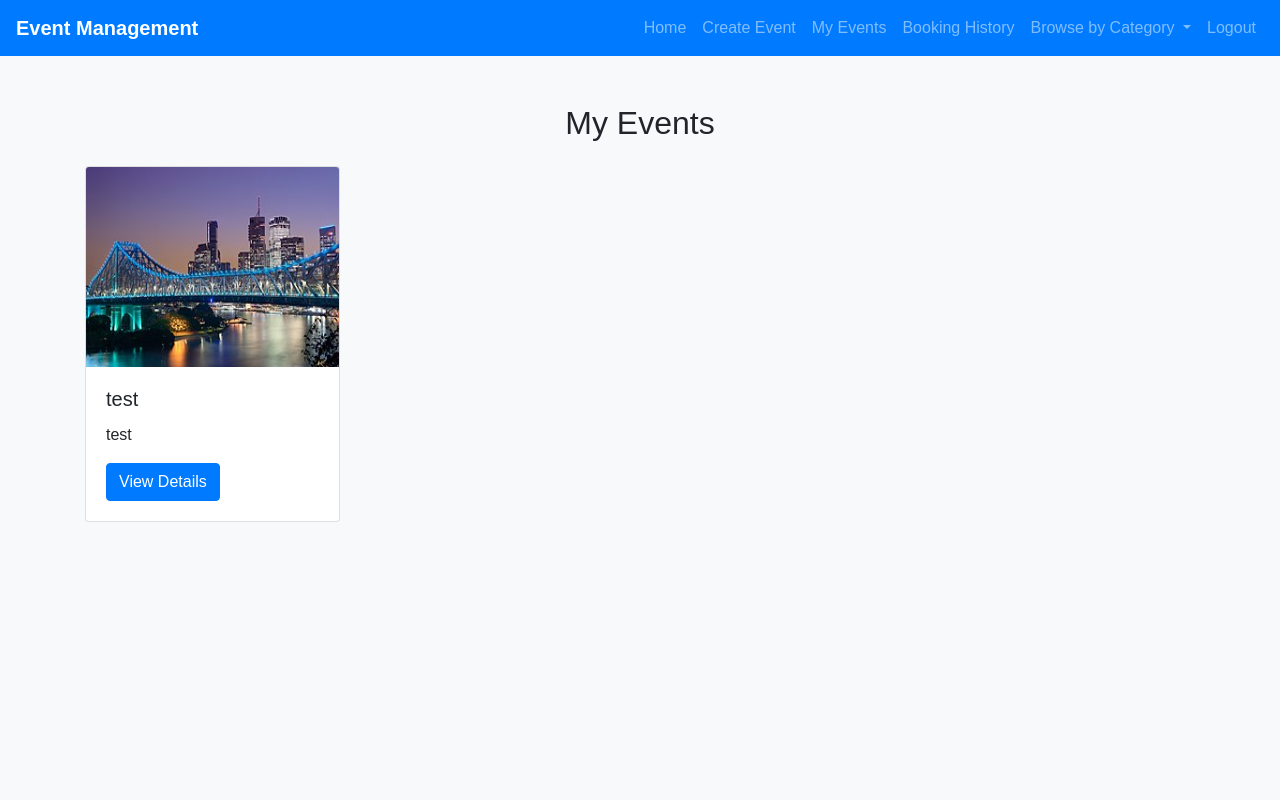
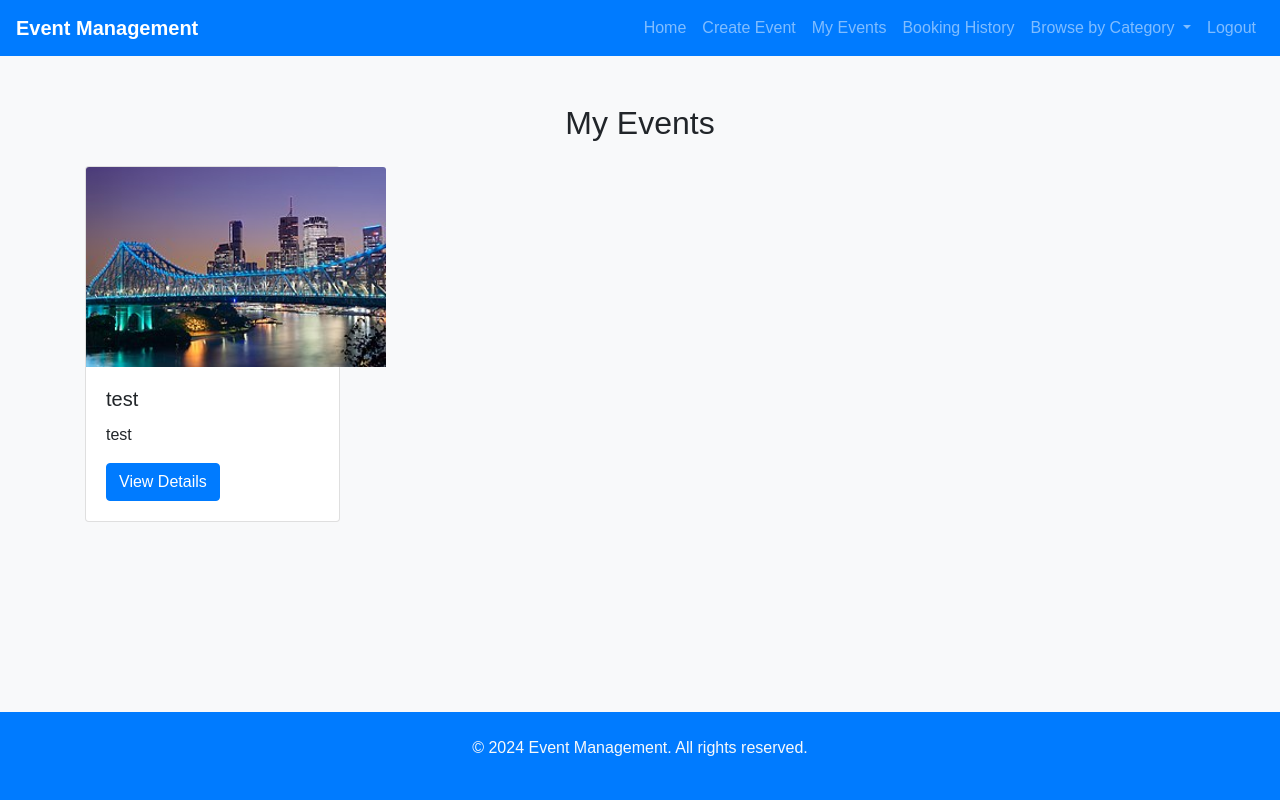
Before and after one commit to angeliqueneale/group64, a Flask app: page /events/my_event in a window 1280 px wide. Run offline with Flask 3, Linux system fonts and the light colour scheme; a user stored in the database is signed in; some libraries are stand-ins or nearby versions.

Commit message:
fix formatting issues

```diff
--- a/a3_starter_code/projectfile/website/static/css/main.css
+++ b/a3_starter_code/projectfile/website/static/css/main.css
@@ -4,6 +4,10 @@
 body {
     font-family: 'Arial', sans-serif;
     background-color: #f8f9fa;
+    display: flex;
+    flex-direction: column;
+    min-height: 100vh;
+    margin: 0;
 }
 
 /* Jumbotron (Hero Section) */
--- a/a3_starter_code/projectfile/website/templates/home.html
+++ b/a3_starter_code/projectfile/website/templates/home.html
@@ -9,7 +9,7 @@
     <!-- Custom CSS -->
     <link rel="stylesheet" href="{{ url_for('static', filename='css/main.css') }}">
 </head>
-<body>
+<body style="display: flex; flex-direction: column; min-height: 100vh; margin: 0;">
     <!-- Navigation Bar -->
     <nav class="navbar navbar-expand-lg navbar-dark bg-primary">
         <a class="navbar-brand" href="#">Event Management</a>
@@ -66,6 +66,8 @@
         </div>
     </nav>
 
+    <!-- Main Content -->
+    <main style="flex: 1;">
         <!-- Banner Section -->
         <section class="jumbotron text-center bg-light">
             <div class="container">
@@ -129,6 +131,7 @@
                 </div>
             </div>
         </section>
+    </main>
 
     <!-- Footer -->
     <footer class="bg-primary text-light py-4 text-center">
--- a/a3_starter_code/projectfile/website/templates/my_events.html
+++ b/a3_starter_code/projectfile/website/templates/my_events.html
@@ -4,13 +4,13 @@
 <head>
     <meta charset="UTF-8">
     <meta name="viewport" content="width=device-width, initial-scale=1.0">
-    <title>Event Management - Home</title>
+    <title>Event Management - My Events</title>
     <!-- Bootstrap CSS -->
     <link rel="stylesheet" href="https://stackpath.bootstrapcdn.com/bootstrap/4.5.2/css/bootstrap.min.css">
     <!-- Custom CSS -->
     <link rel="stylesheet" href="{{ url_for('static', filename='css/main.css') }}">
 </head>
-<body>
+<body style="display: flex; flex-direction: column; min-height: 100vh; margin: 0;">
     <!-- Navigation Bar -->
     <nav class="navbar navbar-expand-lg navbar-dark bg-primary">
         <a class="navbar-brand" href="#">Event Management</a>
@@ -29,14 +29,9 @@
                 <li class="nav-item {% if request.endpoint == 'main.create_event' %}active{% endif %}">
                     <a class="nav-link" href="{{ url_for('event.create') }}">Create Event</a>
                 </li>
-
-
-
                 <li class="nav-item {% if request.endpoint == 'main.book_event' %}active{% endif %}">
-                    <a class="nav-link" href="{{ url_for('event.my_events') }}">My Events</a></a>
+                    <a class="nav-link" href="{{ url_for('event.my_events') }}">My Events</a>
                 </li>
-
-
                 <li class="nav-item {% if request.endpoint == 'main.booking_history' %}active{% endif %}">
                     <a class="nav-link" href="{{ url_for('main.booking_history') }}">Booking History</a>
                 </li>
@@ -67,24 +62,39 @@
         </div>
     </nav>
 
-
-
-    <section class="container my-5 content">
+    <!-- Main Content -->
+    <main class="container my-5 flex-grow-1">
         <h2 class="text-center mb-4">My Events</h2>
         <div class="row">
             {% for event in events %}
                 <div class="col-md-3 mb-4">
                     <div class="card">
                         <!-- Use a default image if event.image is not available -->
-                        <img src="{{ url_for('static', filename=event.image) }}" class="card-img-top" style="width: 300x; height: 200px" alt="{{ event.name }}">
+                        <img src="{{ url_for('static', filename=event.image) }}" class="card-img-top" style="width: 300px; height: 200px" alt="{{ event.name }}">
                         <div class="card-body">
                             <h5 class="card-title">{{ event.name }}</h5>
                             <p class="card-text">{{ event.description }}</p>
                             <a href="{{ url_for('event.show', id=event.id) }}" class="btn btn-primary">View Details</a>
-
                         </div>
                     </div>
                 </div>
             {% endfor %}
         </div>
-    </section>
+    </main>
+
+    <!-- Footer -->
+    <footer class="bg-primary text-light py-4 text-center">
+        <p>© 2024 Event Management. All rights reserved.</p>
+    </footer>
+
+    <!-- Bootstrap JS and dependencies -->
+    <script src="https://code.jquery.com/jquery-3.5.1.slim.min.js"></script>
+    <script src="https://cdn.jsdelivr.net/npm/bootstrap@4.5.2/dist/js/bootstrap.bundle.min.js"></script>
+
+    {% if request.args.get('message') %}
+    <script>
+        showNotification("{{ request.args.get('message') }}");
+    </script>
+    {% endif %}
+</body>
+</html>
--- a/a3_starter_code/projectfile/website/templates/register.html
+++ b/a3_starter_code/projectfile/website/templates/register.html
@@ -10,7 +10,7 @@
     <!-- Custom CSS -->
     <link rel="stylesheet" href="{{ url_for('static', filename='css/main.css') }}">
 </head>
-<body>
+<body style="display: flex; flex-direction: column; min-height: 100vh; margin: 0;">
     <!-- Navigation Bar -->
     <nav class="navbar navbar-expand-lg navbar-dark bg-primary">
         <a class="navbar-brand" href="#">Event Management</a>
--- a/a3_starter_code/projectfile/website/views.py
+++ b/a3_starter_code/projectfile/website/views.py
@@ -41,7 +41,7 @@ def search():
     if query:
         # Use SQLAlchemy to filter events by title or description
         events = Event.query.filter(
-            (Event.title.ilike(f'%{query}%')) | (Event.description.ilike(f'%{query}%'))
+            (Event.name.ilike(f'%{query}%')) | (Event.description.ilike(f'%{query}%'))
         ).all()
     else:
         events = []
```
Also changed, not shown: a3_starter_code/projectfile/website/templates/book.html (+4 -4 lines), a3_starter_code/projectfile/website/templates/booking-history.html (+3 -11 lines), a3_starter_code/projectfile/website/templates/create.html (+21 -26 lines), a3_starter_code/projectfile/website/templates/edit.html (+4 -5 lines), a3_starter_code/projectfile/website/templates/event-category.html (+3 -8 lines), a3_starter_code/projectfile/website/templates/search-results.html (+3 -16 lines), a3_starter_code/projectfile/website/templates/show.html (+4 -20 lines), a3_starter_code/projectfile/website/templates/user.html (+3 -6 lines), a3_starter_code/projectfile/instance/sitedata.sqlite, a3_starter_code/projectfile/website/static/img/270px-Michaelmano-story-bridge.jpg (added). Lines whose indentation alone changed are shown as unchanged.
